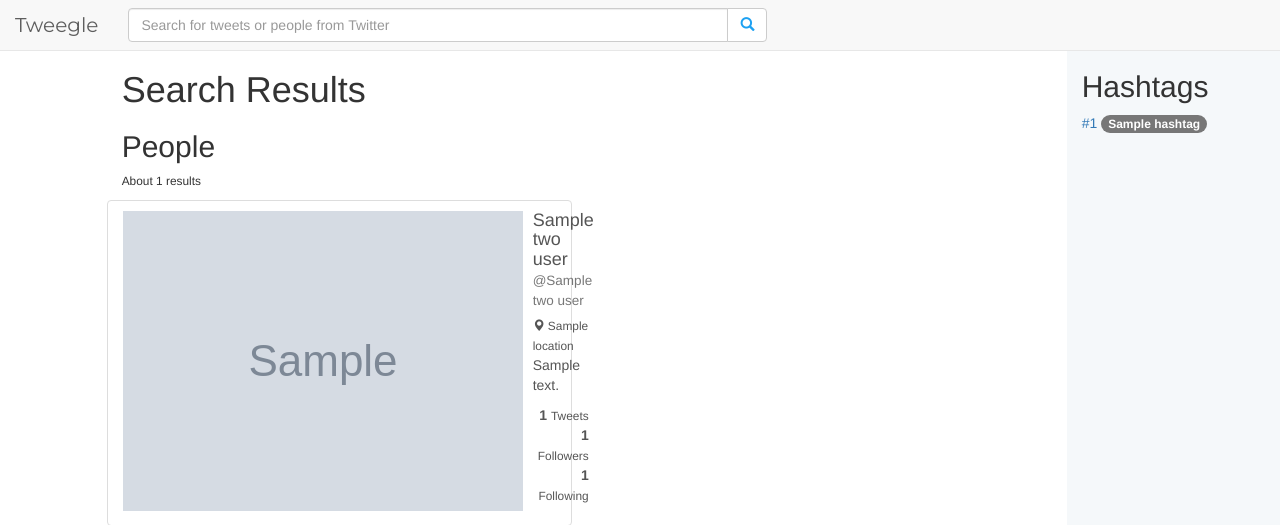
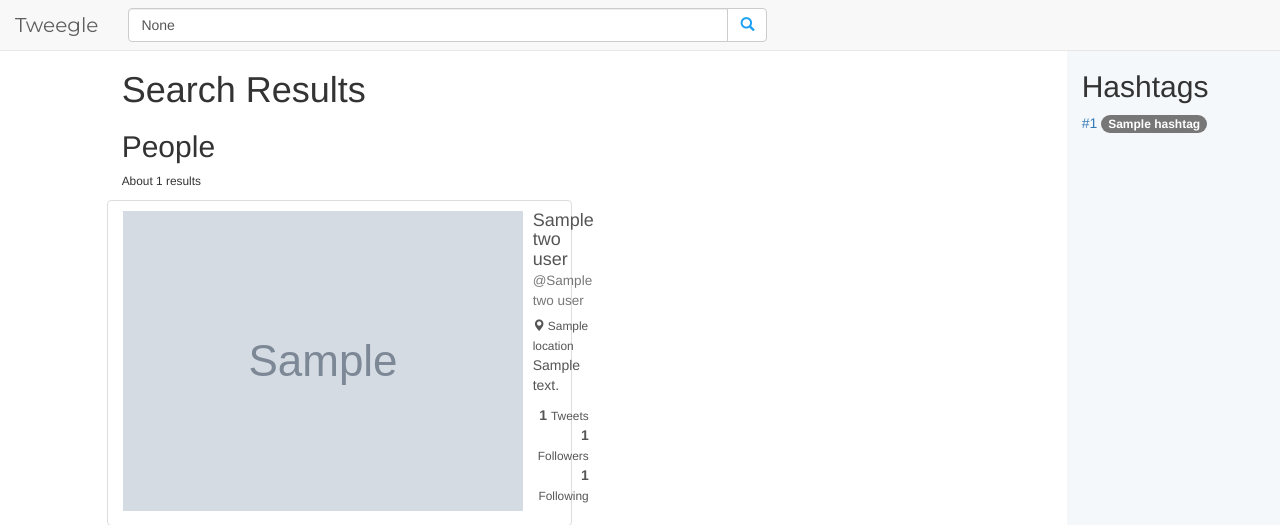
Before and after one commit to ashleyhsia0/tweegle, a Flask app: template templates/search_results.html in a window 1280 px wide. Shown: the top 525 px of the page. Run offline with Flask 2, Linux system fonts and the light colour scheme; the template is opened without the code that fills it: most values are stand-ins (such as "Sample title", 1, 10 or a date in 2020); grey boxes marked "Sample" are stand-in pictures; some libraries are stand-ins or nearby versions.

Commit message:
Display user query in searchbox value

```diff
--- a/templates/search_results.html
+++ b/templates/search_results.html
@@ -21,7 +21,7 @@
       <div class="collapse navbar-collapse" id="bs-example-navbar-collapse-1">
         <form action="/search" class="navbar-form navbar-left" role="search">
           <div class="input-group">
-            <input class="form-control" type="search" name="q" aria-label="Search for tweets or people from Twitter" placeholder="Search for tweets or people from Twitter">
+            <input class="form-control" type="search" name="q" aria-label="Search for tweets or people from Twitter" placeholder="Search for tweets or people from Twitter" value="{{ request.args.get('q') }}">
             <span class="input-group-btn">
               <button class="btn btn-default" type="submit"><span class="glyphicon glyphicon-search"></span></button>
             </span>
```
